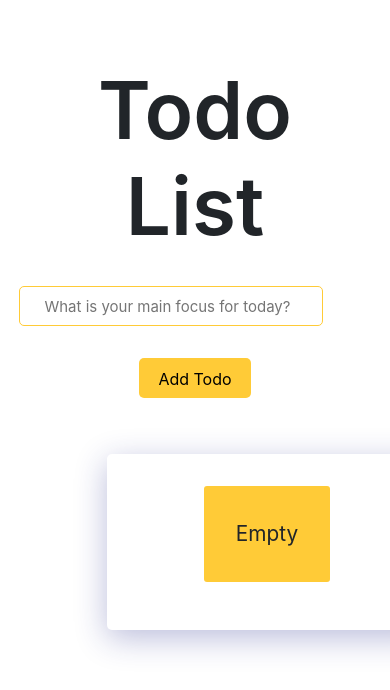
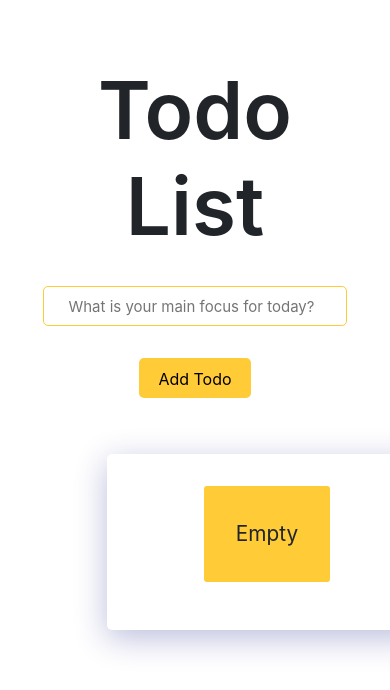
Before and after one commit to MadhavaY/Todo-Reactjs, a React (Create React App) app: page / in a window 390 px wide. Shown: the top 690 px of the page. Built offline with nearby package versions, Linux system fonts and the light colour scheme.

Commit message:
repsonsive

```diff
--- a/src/Components/Addtodo.css
+++ b/src/Components/Addtodo.css
@@ -75,6 +75,7 @@
 @media only screen and (max-width:600px) {
     .addtodo {
         width: 10rem;
+       position: none;
 
     }
 
@@ -82,16 +83,22 @@
         text-align: center;
     }
 
-    .addtodoelements{
+    .addtodoelements {
         display: flex;
         flex-direction: column;
         margin: auto;
         align-items: center;
+        /* position: absolute;
+        top: 0;
+        bottom: 0;
+        left: 0;
+        right: 0; */
     }
 
     .input {
         width: 19rem;
         /* align-items: center; */
+        margin-left: 3rem;
     }
 
     .input::placeholder {
```
